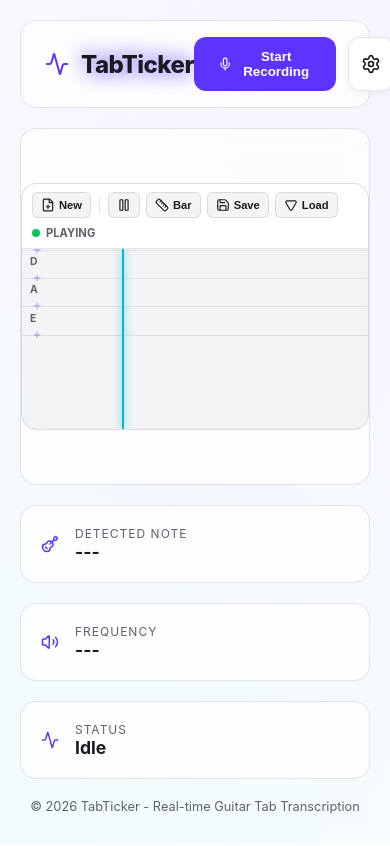
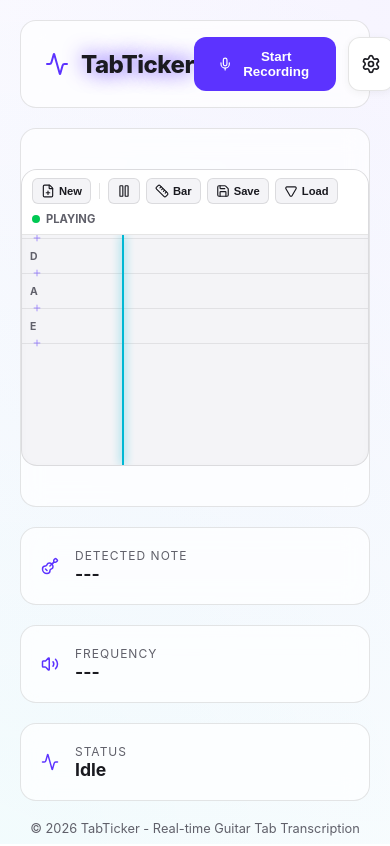
Before and after one commit to Mametango/titkcer-tab, a React (Vite) app: page / in a window 390 px wide. Built offline with nearby package versions, Linux system fonts and the light colour scheme.

Commit message:
Fix iPhone string cutoff: Increase score area height on mobile

```diff
--- a/src/components/TabTicker.css
+++ b/src/components/TabTicker.css
@@ -487,12 +487,12 @@
     }
 
     .tab-ticker-score-area {
-        height: 180px;
+        height: 230px;
     }
 
     .tab-lines,
     .notes-container {
-        top: 15px;
-        bottom: 15px;
+        top: 20px;
+        bottom: 20px;
     }
 }
```
